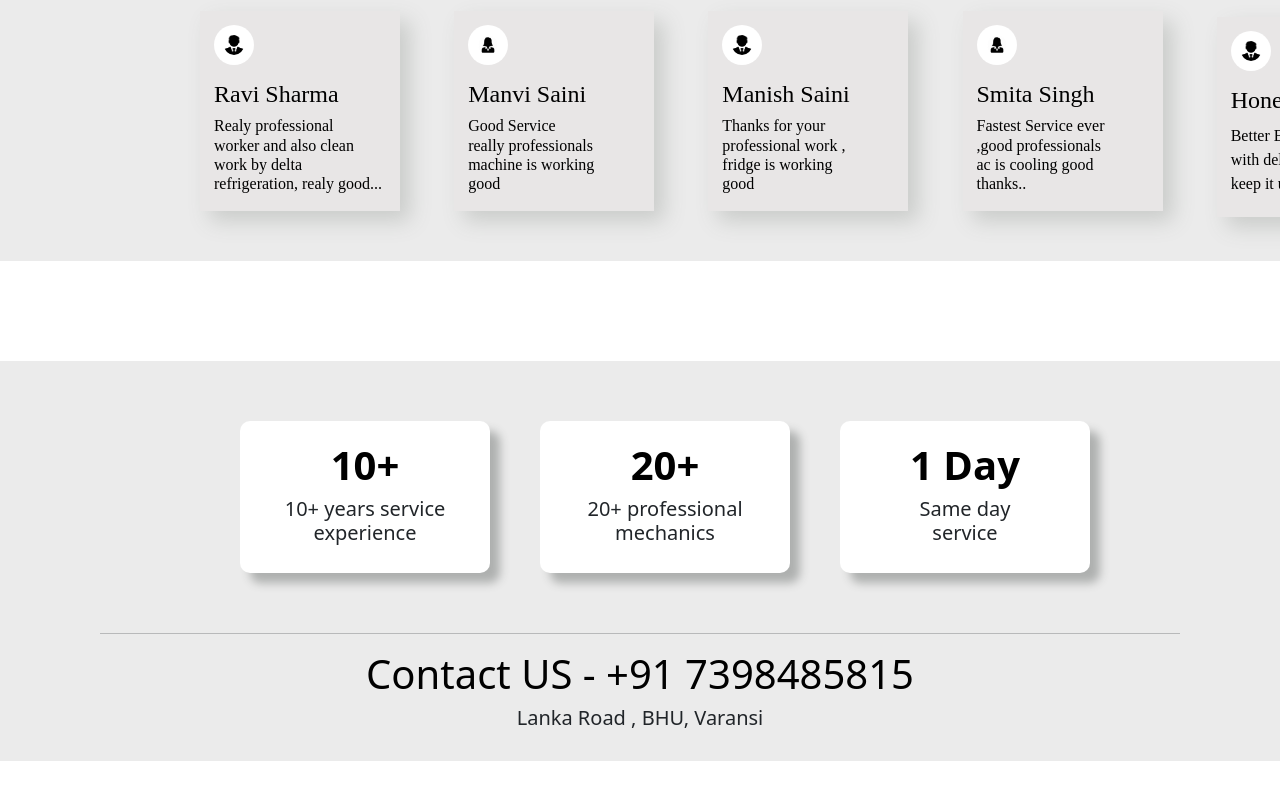
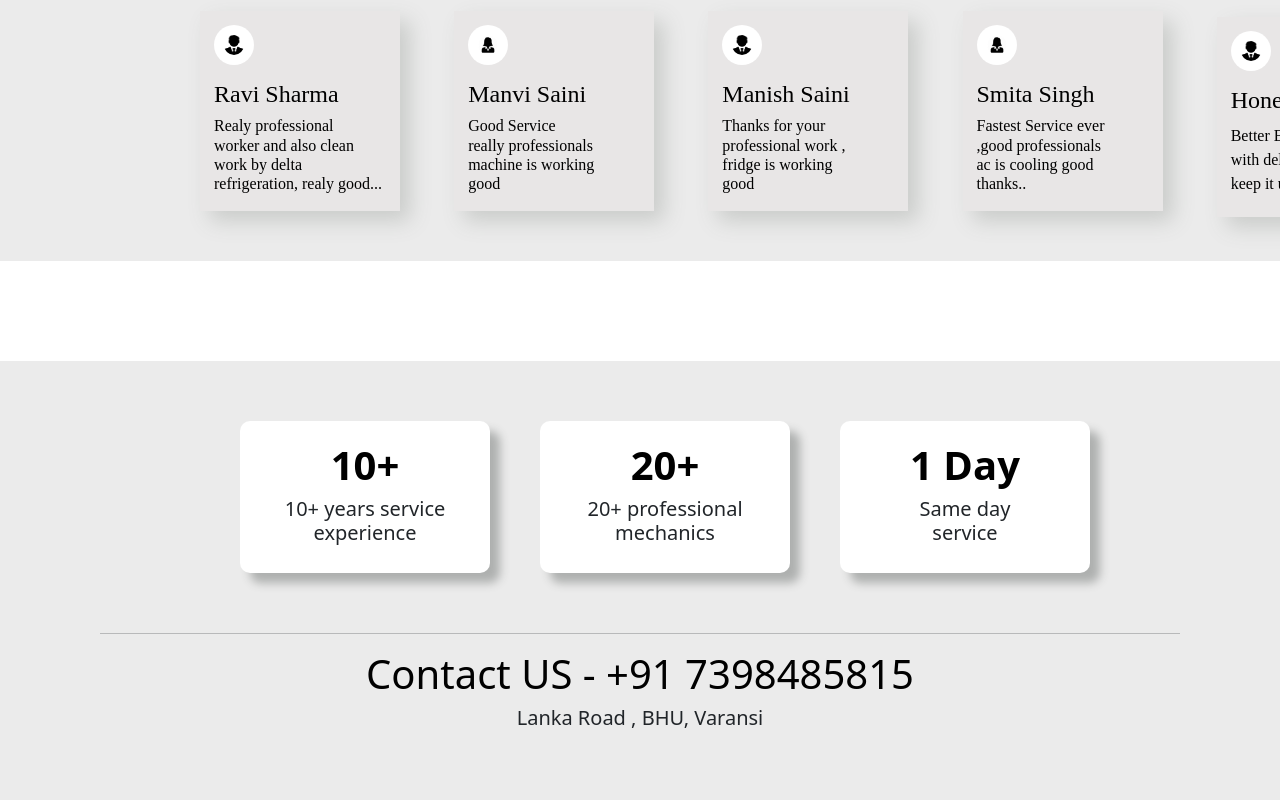
Before and after one commit to monkeyiscoding/delta, a plain HTML site: page index.html in a window 1280 px wide. Shown: the part 2770-3570 px from the top of the page. Before the commit the page ends 3531 px from the top, so only its background shows below. Drawn offline with nearby package versions, Linux system fonts and the light colour scheme.

Commit message:
wtrtaaregev

```diff
--- a/css/home.css
+++ b/css/home.css
@@ -222,7 +222,6 @@ hr {
 }
 
 .bootom-details-div {
-  height: 400px;
   background-color: #ebebeb;
   text-align: center;
   margin-top: 100px;
--- a/index.html
+++ b/index.html
@@ -269,7 +269,7 @@
   </main>
 
 
-  <div class="bootom-details-div ">
+  <div  style="padding-bottom: 80px;" class="bootom-details-div ">
 
     <div style="justify-content: center; align-items: center; text-align: center; padding-top: 60px; margin-bottom : 60px;"class="row">
       <div class="items-bottom-up">
```
